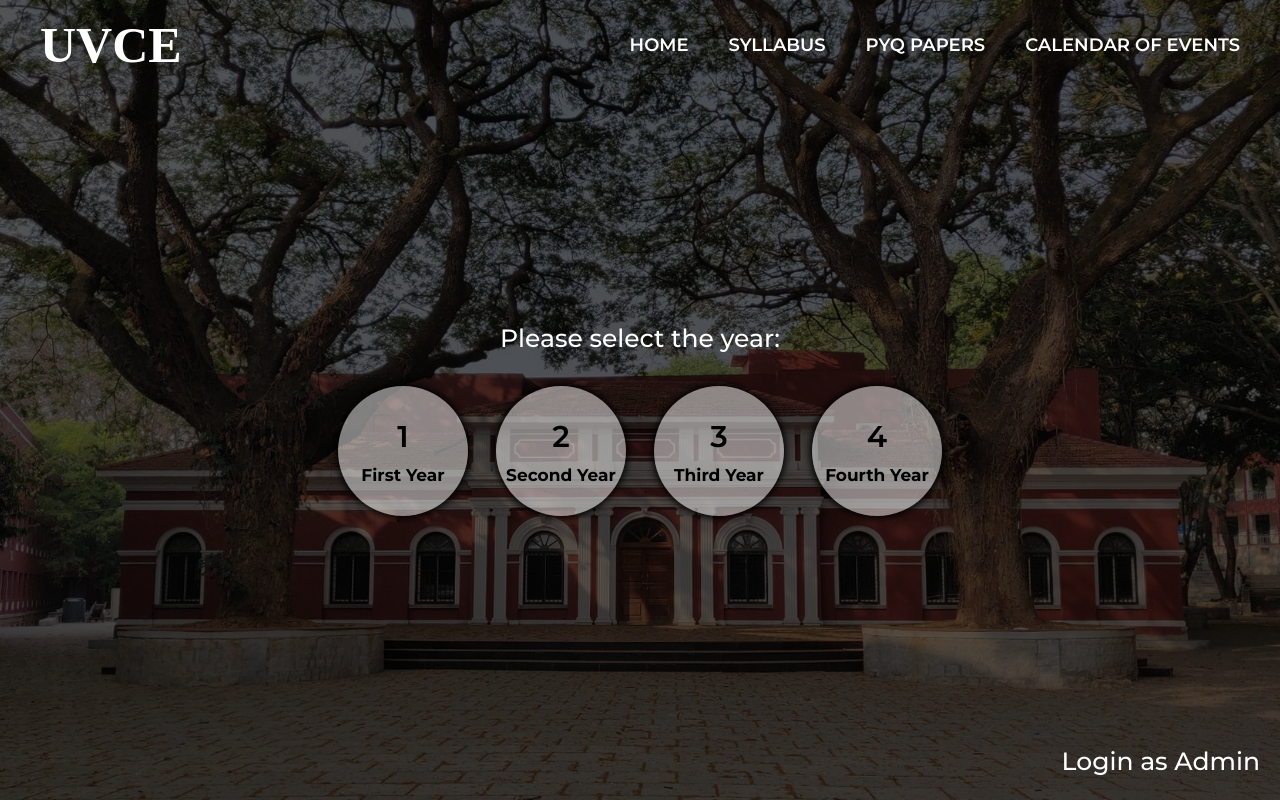
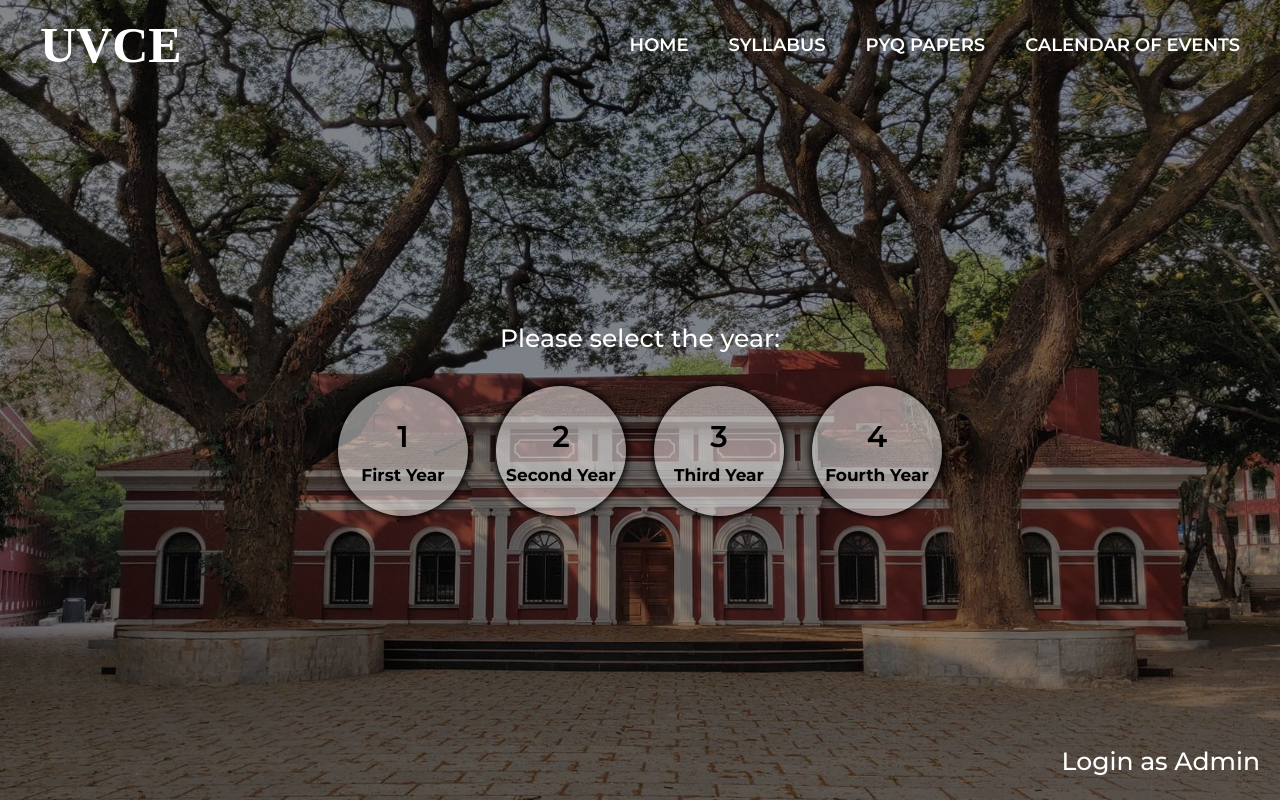
Before and after one commit to Matteriegray/time_table, a Next.js app: page / in a window 1280 px wide. Built offline with nearby package versions, Linux system fonts and the light colour scheme.

Commit message:
Update layout.jsx

```diff
--- a/app/layout.jsx
+++ b/app/layout.jsx
@@ -31,7 +31,7 @@ export default function RootLayout({ children }) {
       >
         <div className=''>
           <Image className='w-[100%] h-[100vh] object-cover relative -z-50 ' src={bgimg} alt="" />
-          <div className='bg-[#000000aa] absolute top-0 left-0 w-[100%] h-[100vh] -z-30 '></div>
+          <div className='bg-[#00000077] absolute top-0 left-0 w-[100%] h-[100vh] -z-30 '></div>
         </div>
         <NavBar />
         {children}
```
